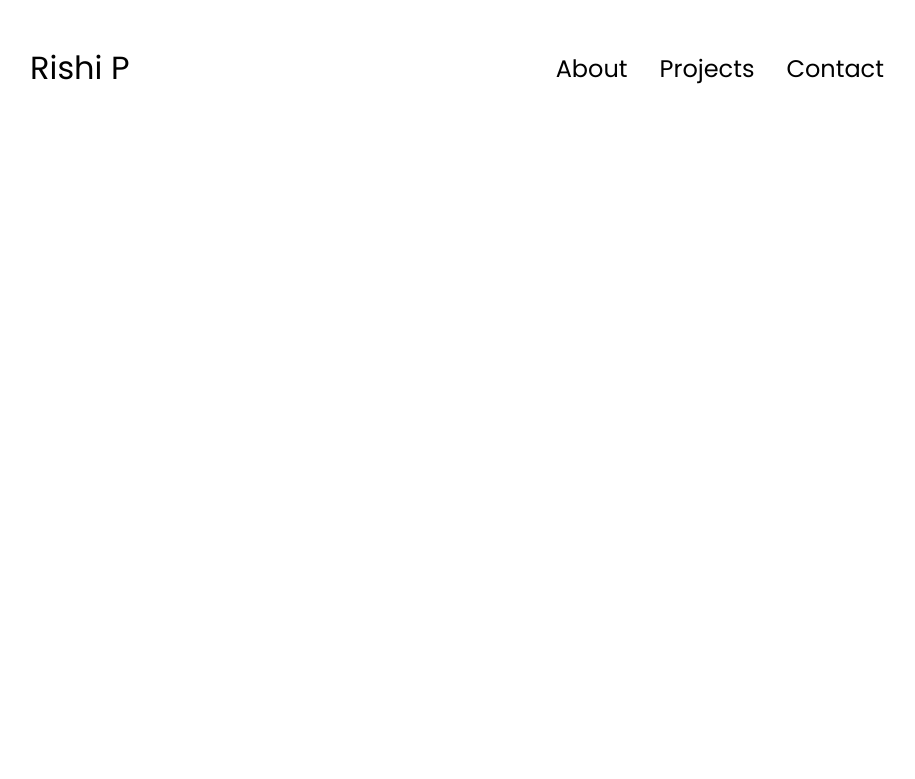
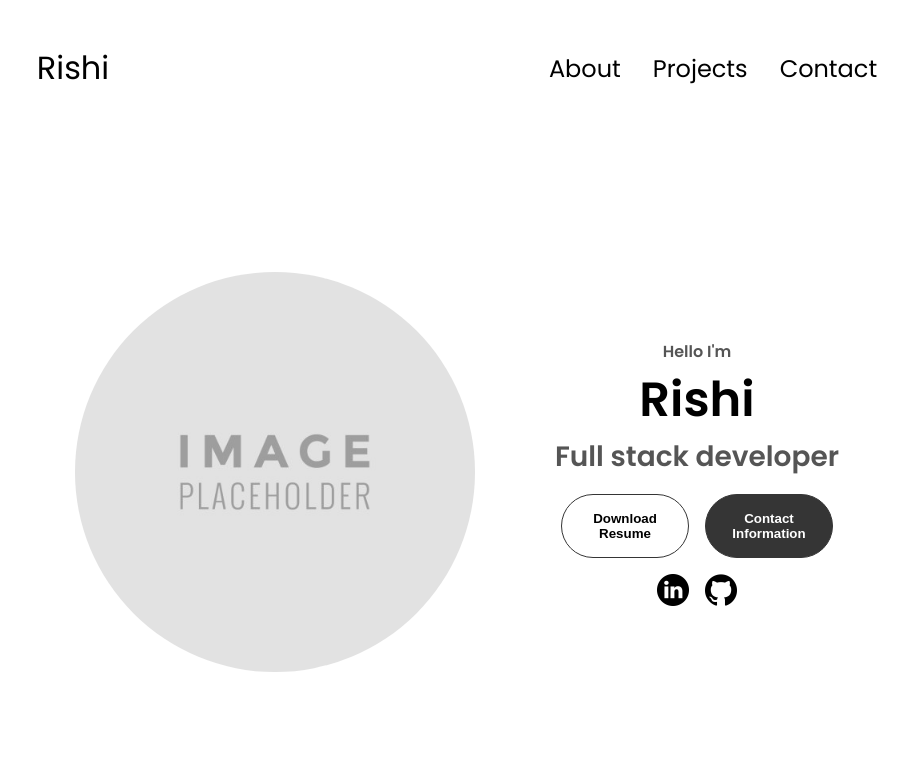
Before and after one commit to riship-dev/Portfolio, a plain HTML site: page index.html in a window 1280 px wide. Shown: the whole page, without its empty margins (183-1098 px from the left). Drawn offline with Linux system fonts and the light colour scheme.

Commit message:
Structured and styled profile section

```diff
--- a/index.html
+++ b/index.html
@@ -9,7 +9,7 @@
     <body>
         <!--Desktop nav-->
         <nav id="desktop-nav">
-            <div class="logo">Rishi P</div>
+            <div class="logo">Rishi</div>
             <div>
                 <ul class="nav-links">
                     <li><a href="#about">About</a></li>
@@ -20,7 +20,7 @@
         </nav>
         <!--Mobile nav-->
         <nav id="hamburger-nav">
-            <div class="logo">Rishi P</div>
+            <div class="logo">Rishi</div>
             <div class="hamburger-menu">
                 <div class="hamburger-icon" onclick="toggleMenu()">
                     <span></span>
@@ -34,6 +34,35 @@
                 </div>
             </div>
         </nav>
+        <!-- PROFILE SECTION -->
+        <section id="profile">
+            <div class="section__pic-container">
+                <img src="./assets/placeHolder.png" alt="Rishi's profile picture" class="rounded-image"/>
+            </div>
+            <div class="section__text">
+                <p class="section__text__p1">Hello I'm</p>
+                <h1 class="title">Rishi</h1>
+                <p class="section__text__p2">Full stack developer</p>
+                <div class="btn-container">
+                    <button class="btn btn-color-2" onclick="window.open('./assets/resume.pdf')">
+                        Download Resume
+                    </button>
+                    <button class="btn btn-color-1" onclick="location.href='./#contact'">
+                        Contact Information
+                    </button>
+                </div>
+                <div id="socials-container">
+                    <img src="./assets/linkedin.png"
+                    class="icon"
+                    onclick="location.href='https://www.linkedin.com/in/riship-dev/'"
+                    />
+                    <img src="./assets/github.png"
+                    class="icon"
+                    onclick="location.href='https://github.com/riship-dev/'"
+                    />
+                </div>
+            </div>
+        </section>
         <script src="./script.js"></script>
     </body>
 </html>
--- a/style.css
+++ b/style.css
@@ -1,39 +1,35 @@
 /* GENERAL */
 @import url('https://fonts.googleapis.com/css2?family=Poppins:wght@300;400;500;600&display=swap');
-*
-{
+* {
     margin: 0;
     padding: 0;
 }
 body {font-family: "Poppins", sans-serif;}
 html {scroll-behavior: smooth;}
 p {color: rgb(85, 85, 85);}
+.rounded-image {border-radius: 50%;}
 
 /* TRANSITION */
 a, .btn{transition: all 300ms ease;}
 
 /* DESKTOP NAV */
 nav, .nav-links{display: flex;}
-nav
-{
+nav {
     justify-content: space-around;
     align-items: center;
     height: 17vh;
 }
-.nav-links
-{
+.nav-links {
     gap: 2rem;
     list-style: none;
     font-size: 1.5rem;
 }
-a
-{
+a {
     color: black;
     text-decoration: none;
     text-decoration-color: white;
 }
-a:hover
-{
+a:hover {
     color: grey;
     text-decoration: underline;
     text-underline-offset: 1rem;
@@ -43,17 +39,12 @@ a:hover
 .logo:hover {cursor: default;}
 
 /* HAMBURGER MENU */
-#hamburger-nav
-{
-    display: none;
-}
-.hamburger-menu
-{
+#hamburger-nav {display: none;}
+.hamburger-menu {
     position: relative;
     display: inline-block;
 }
-.hamburger-icon
-{
+.hamburger-icon {
     display: flex;
     flex-direction: column;
     justify-content: space-between;
@@ -61,15 +52,13 @@ a:hover
     width: 30px;
     cursor: pointer;
 }
-.hamburger-icon span
-{
+.hamburger-icon span {
     width: 100%;
     height: 2px;
     background-color: black;
     transition: all 0.3 ease-in-out;
 }
-.menu-links
-{
+.menu-links {
     position: absolute;
     top: 100%;
     right: 0;
@@ -79,8 +68,7 @@ a:hover
     overflow: hidden;
     transition: all 0.3 ease-in-out;
 }
-.menu-links a
-{
+.menu-links a {
     display: block;
     padding: 10px;
     text-align: center;
@@ -97,3 +85,78 @@ a:hover
 .hamburger-icon span:first-child {transform: none;}
 .hamburger-icon span:first-child {opacity: 1;}
 .hamburger-icon span:first-child {transform: none;}
+
+/* SECTIONS */
+section {
+    padding-top: 4vh;
+    height: 96vh;
+    margin: 0 10rem;
+    box-sizing: border-box;
+    min-height: fit-content;
+}
+.section-container {display: flex;}
+
+/* PROFILE SECTION */
+#profile {
+    display: flex;
+    justify-content: center;
+    gap: 5rem;
+    height: 80vh;
+}
+.section__pic-container {
+    display: flex;
+    height: 400px;
+    width: 400px;
+    margin: auto 0;
+}
+.section__text {
+    align-self: center;
+    text-align: center;
+}
+.section__text p {font-weight: 600;}
+.section__text__p1 {text-align: center;}
+.section__text__p2 {
+    font-size: 1.75rem;
+    margin-bottom: 1rem;
+}
+.title {
+    font-size: 3rem;
+    text-align: center;
+}
+#socials-container {
+    display: flex;
+    justify-content: center;
+    margin-top: 1rem;
+    gap: 1rem;
+}
+
+/* ICONS */
+.icon {
+    cursor: pointer;
+    height: 2rem;
+}
+
+/* BUTTONS */
+.btn-container {
+    display: flex;
+    justify-content: center;
+    gap: 1rem;
+}
+
+.btn {
+    font-weight: 600;
+    transition: all 300ms ease;
+    padding: 1rem;
+    width: 8rem;
+    border-radius: 2rem;
+}
+.btn-color-1, .btn-color-2 {border: rgb(53, 53, 53) 0.1rem solid;}
+.btn-color-1:hover, .btn-color-2:hover {cursor: pointer;}
+.btn-color-1, .btn-color-2:hover {
+    background: rgb(53, 53, 53);
+    color: white;
+}
+.btn-color-1:hover {background: black;}
+.btn-color-2 {background: none;}
+.btn-color-2:hover {border: white 0.1rem solid;}
+.btn-container {gap: 1rem}
```
